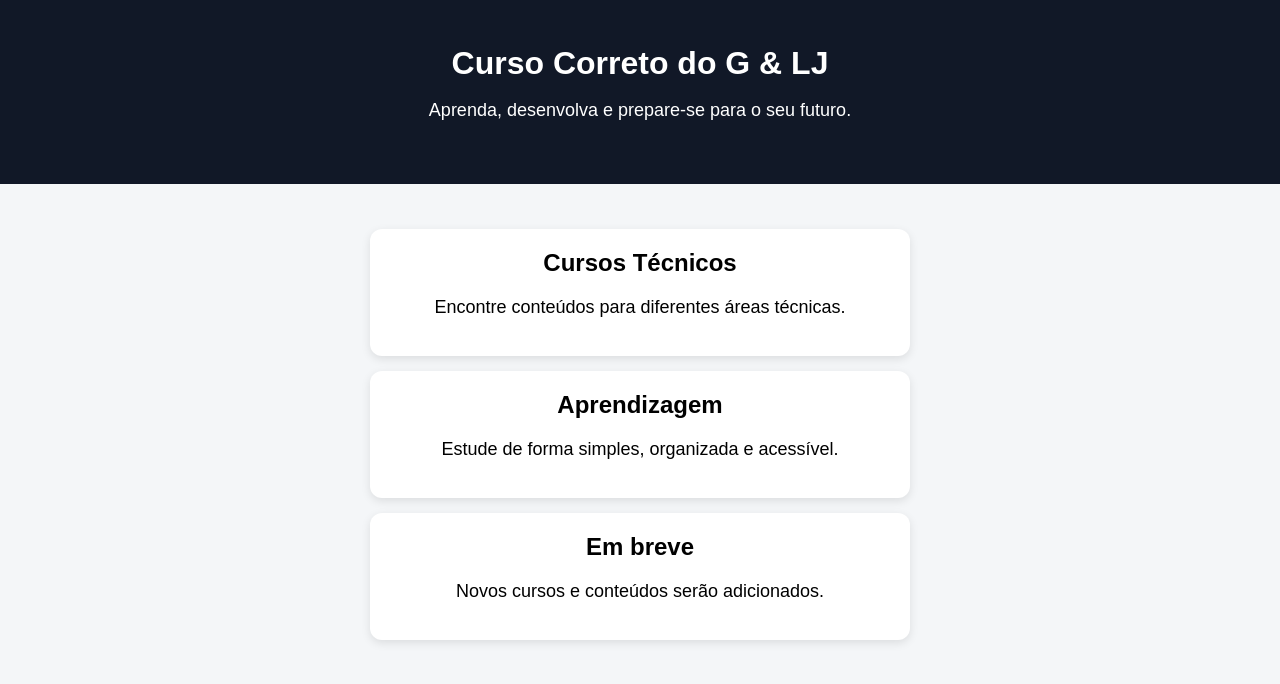
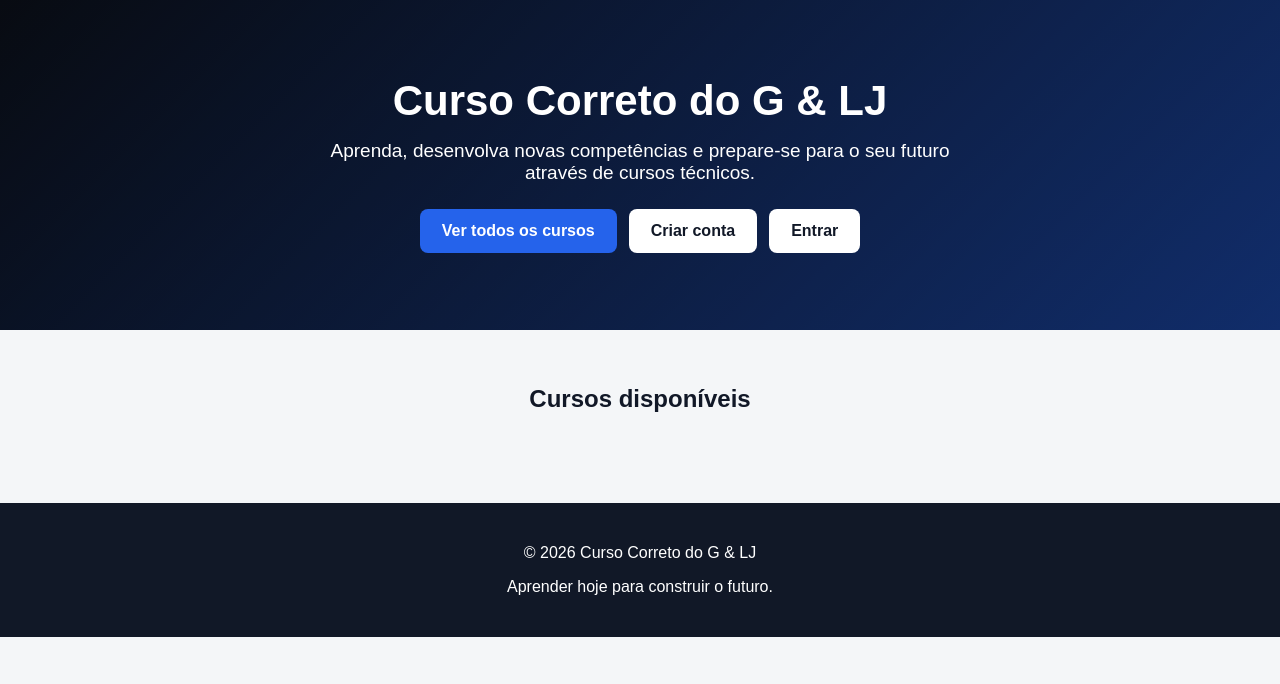
Before and after one commit to geozpgeovany-cmd/curso-correto-g-l-j, a Python web app: template templates/index.html in a window 1280 px wide. Shown: the top 684 px of the page. Run offline with Jinja, Linux system fonts and the light colour scheme; the template is opened without the code that fills it, so the values that code supplies are empty.

Commit message:
Atualizar o index.html

```diff
--- a/templates/index.html
+++ b/templates/index.html
@@ -1,73 +1,207 @@
+
 <!DOCTYPE html>
 <html lang="pt">
 <head>
     <meta charset="UTF-8">
     <meta name="viewport" content="width=device-width, initial-scale=1.0">
+
     <title>Curso Correto do G & LJ</title>
+
     <style>
+        * {
+            box-sizing: border-box;
+        }
+
         body {
             margin: 0;
             font-family: Arial, sans-serif;
             background: #f4f6f8;
-            text-align: center;
+            color: #111827;
         }
 
-        header {
-            background: #111827;
+        .capa {
+            min-height: 330px;
+            padding: 50px 20px;
+            display: flex;
+            flex-direction: column;
+            justify-content: center;
+            align-items: center;
+            text-align: center;
+
+            background:
+                linear-gradient(rgba(0,0,0,.55), rgba(0,0,0,.55)),
+                linear-gradient(135deg, #111827, #2563eb);
+
             color: white;
-            padding: 45px 20px;
         }
 
-        h1 {
-            margin: 0;
-            font-size: 32px;
+        .capa h1 {
+            font-size: 42px;
+            margin: 0 0 15px;
         }
 
-        p {
-            font-size: 18px;
+        .capa p {
+            font-size: 19px;
+            max-width: 650px;
+            margin: 0 auto 25px;
+        }
+
+        .botoes {
+            display: flex;
+            gap: 12px;
+            flex-wrap: wrap;
+            justify-content: center;
+        }
+
+        .botao {
+            display: inline-block;
+            padding: 13px 22px;
+            border-radius: 8px;
+            text-decoration: none;
+            font-weight: bold;
+            background: white;
+            color: #111827;
+        }
+
+        .botao.azul {
+            background: #2563eb;
+            color: white;
         }
 
         .container {
-            padding: 30px 20px;
+            max-width: 1100px;
+            margin: auto;
+            padding: 35px 20px;
+        }
+
+        .titulo {
+            text-align: center;
+            margin-bottom: 25px;
+        }
+
+        .cursos {
+            display: grid;
+            grid-template-columns: repeat(auto-fit, minmax(250px, 1fr));
+            gap: 20px;
         }
 
         .curso {
             background: white;
-            margin: 15px auto;
-            padding: 20px;
-            max-width: 500px;
-            border-radius: 12px;
-            box-shadow: 0 3px 10px rgba(0,0,0,0.1);
+            padding: 22px;
+            border-radius: 14px;
+            box-shadow: 0 3px 12px rgba(0,0,0,.10);
+            text-align: left;
         }
 
         .curso h2 {
             margin-top: 0;
         }
+
+        .categoria {
+            color: #2563eb;
+            font-weight: bold;
+        }
+
+        .descricao {
+            color: #4b5563;
+            line-height: 1.5;
+        }
+
+        .ver-curso {
+            display: inline-block;
+            margin-top: 10px;
+            padding: 11px 17px;
+            background: #111827;
+            color: white;
+            text-decoration: none;
+            border-radius: 7px;
+            font-weight: bold;
+        }
+
+        footer {
+            margin-top: 30px;
+            padding: 25px;
+            background: #111827;
+            color: white;
+            text-align: center;
+        }
+
+        @media (max-width: 600px) {
+            .capa h1 {
+                font-size: 30px;
+            }
+
+            .capa {
+                min-height: 300px;
+            }
+        }
     </style>
 </head>
+
 <body>
 
-    <header>
+    <section class="capa">
         <h1>Curso Correto do G & LJ</h1>
-        <p>Aprenda, desenvolva e prepare-se para o seu futuro.</p>
-    </header>
 
-    <div class="container">
-        <div class="curso">
-            <h2>Cursos Técnicos</h2>
-            <p>Encontre conteúdos para diferentes áreas técnicas.</p>
+        <p>
+            Aprenda, desenvolva novas competências e prepare-se
+            para o seu futuro através de cursos técnicos.
+        </p>
+
+        <div class="botoes">
+            <a href="{{ url_for('courses') }}" class="botao azul">
+                Ver todos os cursos
+            </a>
+
+            <a href="{{ url_for('register') }}" class="botao">
+                Criar conta
+            </a>
+
+            <a href="{{ url_for('login') }}" class="botao">
+                Entrar
+            </a>
+        </div>
+    </section>
+
+    <main class="container">
+
+        <h2 class="titulo">Cursos disponíveis</h2>
+
+        <div class="cursos">
+
+            {% for course in courses %}
+
+            <div class="curso">
+
+                <h2>{{ course[0] }}</h2>
+
+                <div class="categoria">
+                    {{ course[1] }}
+                </div>
+
+                <p class="descricao">
+                    {{ course[2] }}
+                </p>
+
+                <a
+                    href="{{ url_for('course_detail', name=course[0]) }}"
+                    class="ver-curso"
+                >
+                    Entrar no curso
+                </a>
+
+            </div>
+
+            {% endfor %}
+
         </div>
 
-        <div class="curso">
-            <h2>Aprendizagem</h2>
-            <p>Estude de forma simples, organizada e acessível.</p>
-        </div>
+    </main>
 
-        <div class="curso">
-            <h2>Em breve</h2>
-            <p>Novos cursos e conteúdos serão adicionados.</p>
-        </div>
-    </div>
+    <footer>
+        <p>© 2026 Curso Correto do G & LJ</p>
+        <p>Aprender hoje para construir o futuro.</p>
+    </footer>
 
 </body>
 </html>
```
